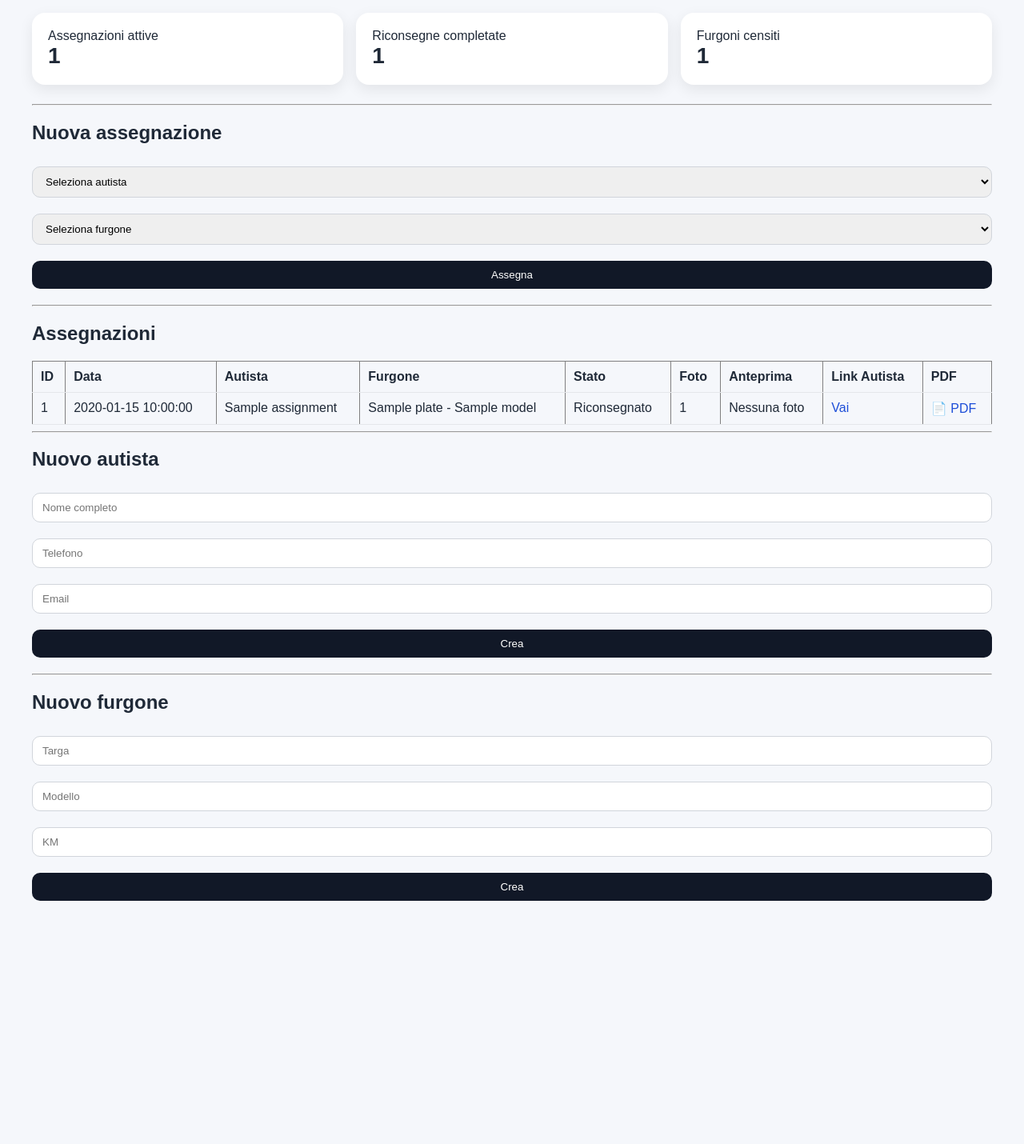
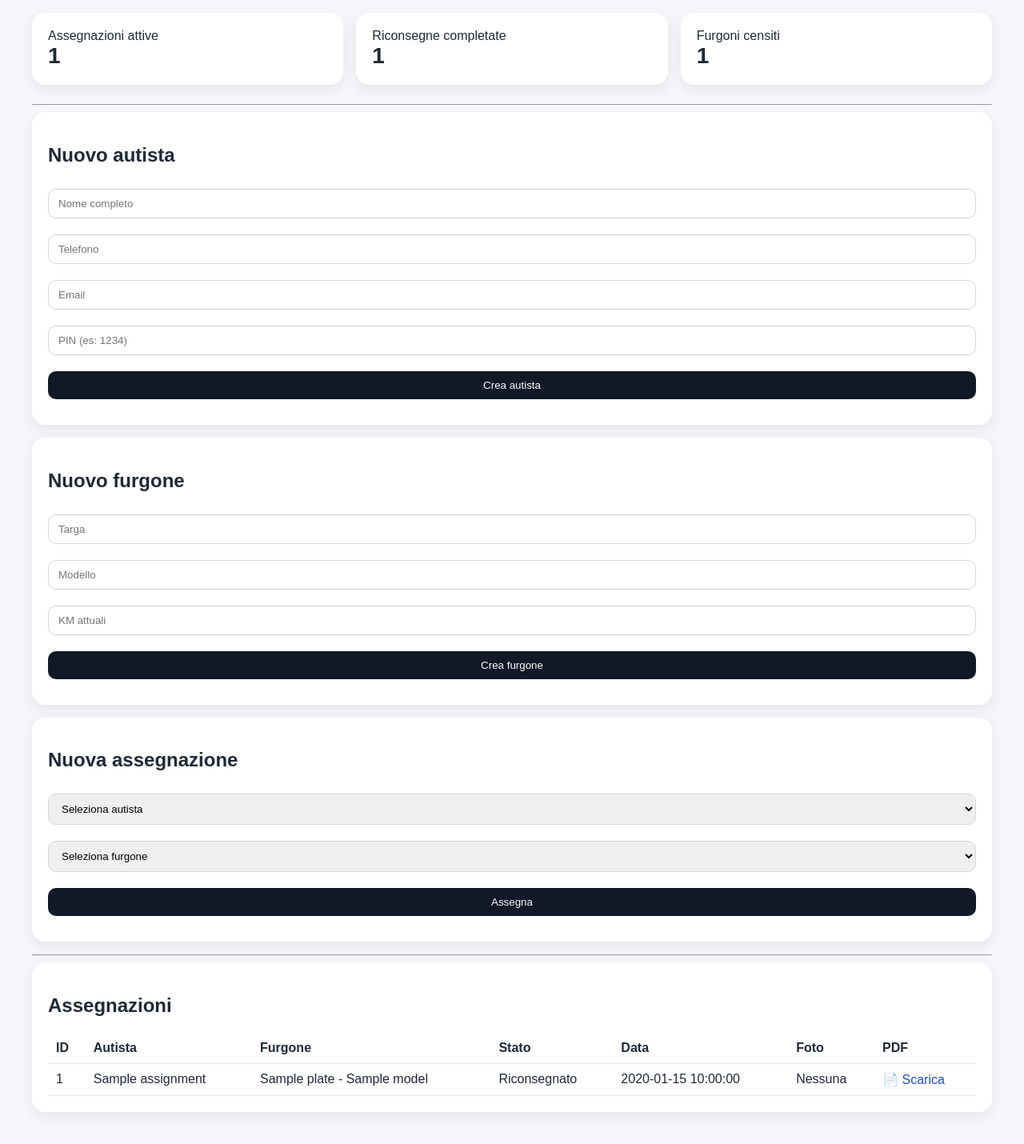
Before and after one commit to Mpa-flotta/furgoni-app, a Flask app: template templates/dashboard.html in a window 1280 px wide. Shown: the part 122-1552 px from the top of the page at 80% size. Before the commit the page ends 1248 px from the top, so only its background shows below. Run offline with Flask 3, Linux system fonts and the light colour scheme; the template is opened without the code that fills it: most values are stand-ins (such as "Sample title", 1, 10 or a date in 2020); some libraries are stand-ins or nearby versions.

Commit message:
Update dashboard.html

```diff
--- a/templates/dashboard.html
+++ b/templates/dashboard.html
@@ -6,7 +6,9 @@
         <h1>Dashboard presa in carico furgoni</h1>
         <div class="muted">Area amministratore</div>
     </div>
-  <div><a href="{{ url_for('logout') }}">Esci</a></div>
+    <div>
+        <a href="{{ url_for('logout') }}">Esci</a>
+    </div>
 </div>
 
 <div class="grid grid-3">
@@ -26,6 +28,31 @@
 
 <hr>
 
+<!-- ================= AUTISTA ================= -->
+<div class="card">
+    <h2>Nuovo autista</h2>
+    <form method="post" action="{{ url_for('create_driver') }}">
+        <input type="text" name="full_name" placeholder="Nome completo" required>
+        <input type="text" name="phone" placeholder="Telefono">
+        <input type="email" name="email" placeholder="Email">
+        <input type="text" name="pin" placeholder="PIN (es: 1234)" required>
+        <button type="submit">Crea autista</button>
+    </form>
+</div>
+
+<!-- ================= FURGONE ================= -->
+<div class="card">
+    <h2>Nuovo furgone</h2>
+    <form method="post" action="{{ url_for('create_van') }}">
+        <input type="text" name="plate" placeholder="Targa" required>
+        <input type="text" name="model" placeholder="Modello" required>
+        <input type="number" name="current_km" placeholder="KM attuali">
+        <button type="submit">Crea furgone</button>
+    </form>
+</div>
+
+<!-- ================= ASSEGNAZIONE ================= -->
+<div class="card">
     <h2>Nuova assegnazione</h2>
     <form method="post" action="{{ url_for('create_assignment') }}">
         <select name="driver_id" required>
@@ -44,60 +71,49 @@
 
         <button type="submit">Assegna</button>
     </form>
+</div>
 
 <hr>
 
+<!-- ================= LISTA ================= -->
+<div class="card">
     <h2>Assegnazioni</h2>
 
-<div style="overflow-x:auto;">
-  <table border="1" cellpadding="10" cellspacing="0" style="width:100%; border-collapse:collapse;">
+    <table>
         <thead>
             <tr>
                 <th>ID</th>
-        <th>Data</th>
                 <th>Autista</th>
                 <th>Furgone</th>
                 <th>Stato</th>
+                <th>Data</th>
                 <th>Foto</th>
-        <th>Anteprima</th>
-        <th>Link Autista</th>
                 <th>PDF</th>
             </tr>
         </thead>
-
         <tbody>
             {% for a in assignments %}
             <tr>
                 <td>{{ a.id }}</td>
-        <td>{{ a.created_at }}</td>
                 <td>{{ a.driver_name }}</td>
                 <td>{{ a.plate }} - {{ a.model }}</td>
                 <td>{{ a.status }}</td>
-        <td>{{ a.photo_count }}</td>
+                <td>{{ a.created_at }}</td>
 
+                <!-- FOTO -->
                 <td>
                     {% if a.first_photo %}
-            <a href="{{ url_for('uploaded_file', filename=a.first_photo) }}" target="_blank">
-              <img
-                src="{{ url_for('uploaded_file', filename=a.first_photo) }}"
-                alt="anteprima foto"
-                style="width:90px; height:70px; object-fit:cover; border-radius:8px; border:1px solid #ccc;"
-              >
-            </a>
+                        <img src="{{ url_for('uploaded_file', filename=a.first_photo) }}" width="80">
+                        <div>{{ a.photo_count }} foto</div>
                     {% else %}
-            Nessuna foto
+                        Nessuna
                     {% endif %}
                 </td>
 
-        <td>
-          <a href="{{ url_for('driver_portal', token=a.token) }}" target="_blank">
-            Vai
-          </a>
-        </td>
-
+                <!-- PDF -->
                 <td>
                     <a href="{{ url_for('genera_pdf', assignment_id=a.id) }}" target="_blank">
-            📄 PDF
+                        📄 Scarica
                     </a>
                 </td>
             </tr>
@@ -106,24 +122,4 @@
     </table>
 </div>
 
-<hr>
-
-<h2>Nuovo autista</h2>
-<form method="post" action="{{ url_for('create_driver') }}">
-  <input type="text" name="full_name" placeholder="Nome completo" required>
-  <input type="text" name="phone" placeholder="Telefono">
-  <input type="email" name="email" placeholder="Email">
-  <button type="submit">Crea</button>
-</form>
-
-<hr>
-
-<h2>Nuovo furgone</h2>
-<form method="post" action="{{ url_for('create_van') }}">
-  <input type="text" name="plate" placeholder="Targa" required>
-  <input type="text" name="model" placeholder="Modello" required>
-  <input type="number" name="current_km" placeholder="KM">
-  <button type="submit">Crea</button>
-</form>
-
 {% endblock %}
```
Lines whose indentation alone changed are shown as unchanged.
